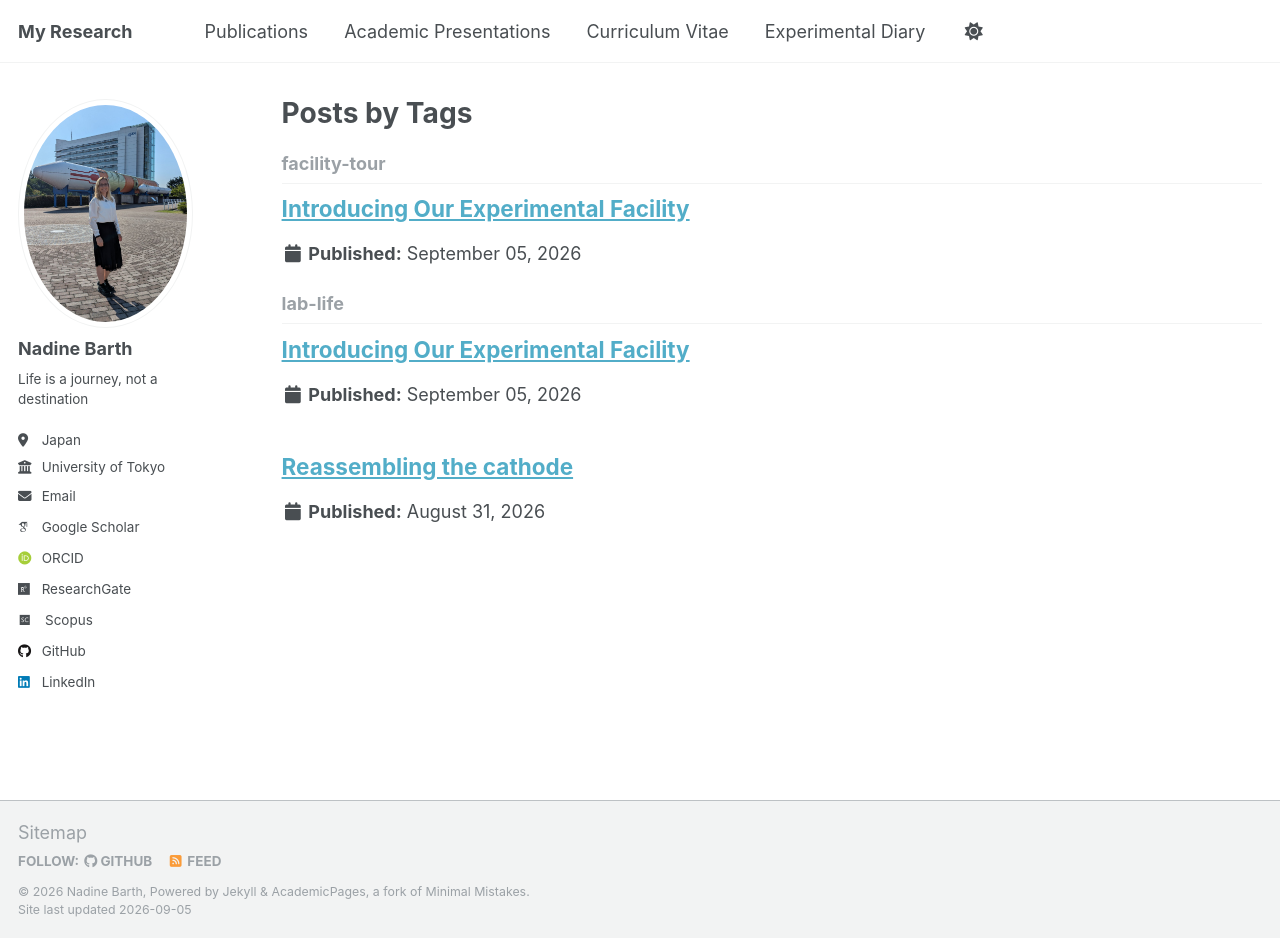
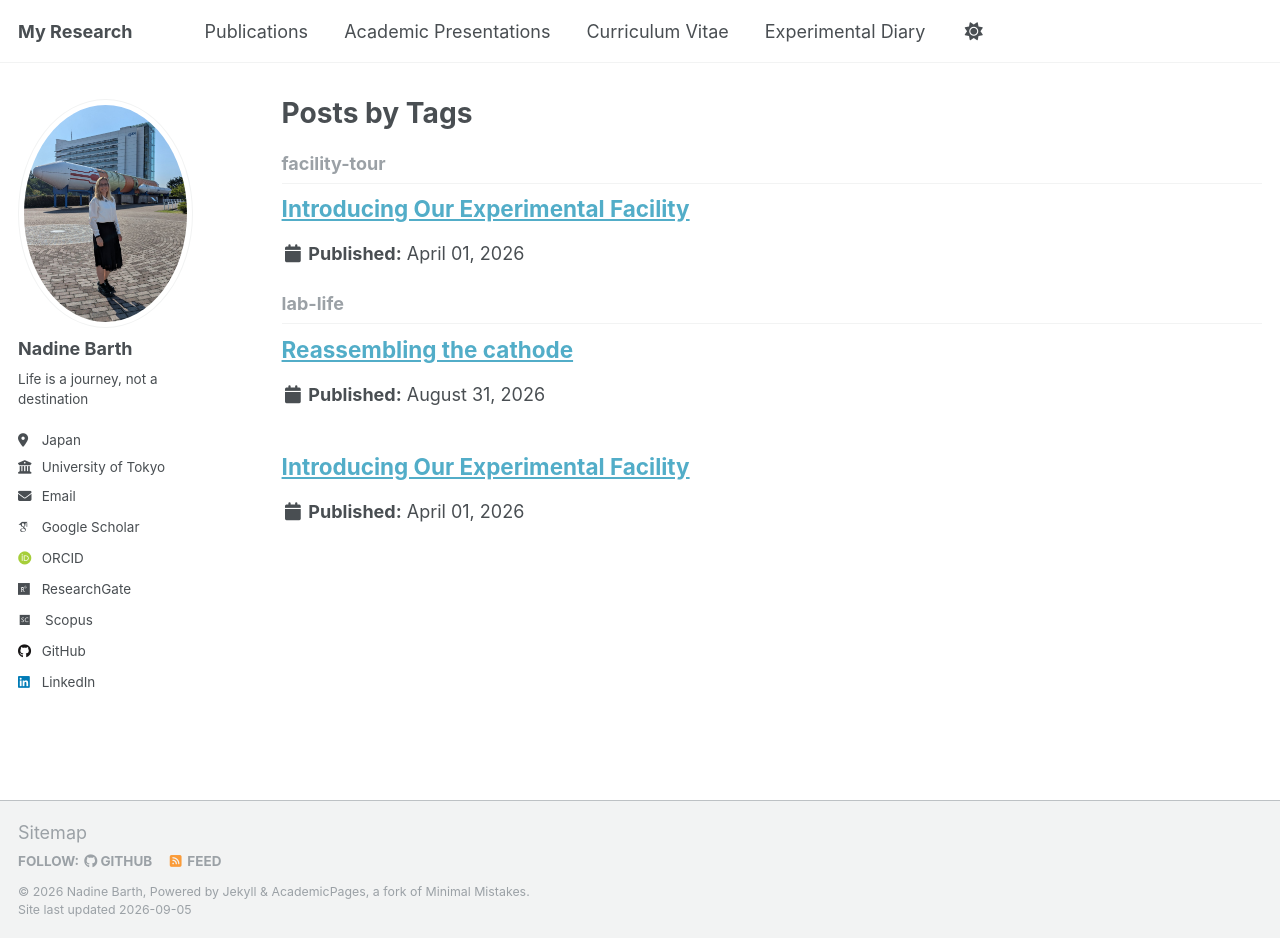
Before and after one commit to Barth-Nadine/Research, a Jekyll site: the page built from _pages/tag-archive.html, in a window 1280 px wide and 938 px high. Built offline with Jekyll 4.4.1, drawn with Linux system fonts in a browser that asks for light colours; some web fonts are replaced.

Commit message:
Backdate facility-intro entry so it sorts as the first diary entry
Moves the date from today (2026-09-05) to 2026-04-01 so it stays the
oldest/first entry in the timeline rather than showing as the latest;
it's still reachable from the permanent link on the diary page
regardless of its position. Also picks up a small update to the
vacuum-chamber-room video.

```diff
--- a/_posts/2026-09-05-introducing-our-experimental-facility.md
+++ b/_posts/2026-04-01-introducing-our-experimental-facility.md
@@ -1,6 +1,6 @@
 ---
 title: "Introducing Our Experimental Facility"
-date: 2026-09-05
+date: 2026-04-01
 permalink: /diary/introducing-our-facility/
 excerpt: "A first tour of our experimental facility: the pump room with its rotary pumps, mechanical booster pump and cooling tower, and the vacuum chamber room where we operate the thruster."
 header:
```
